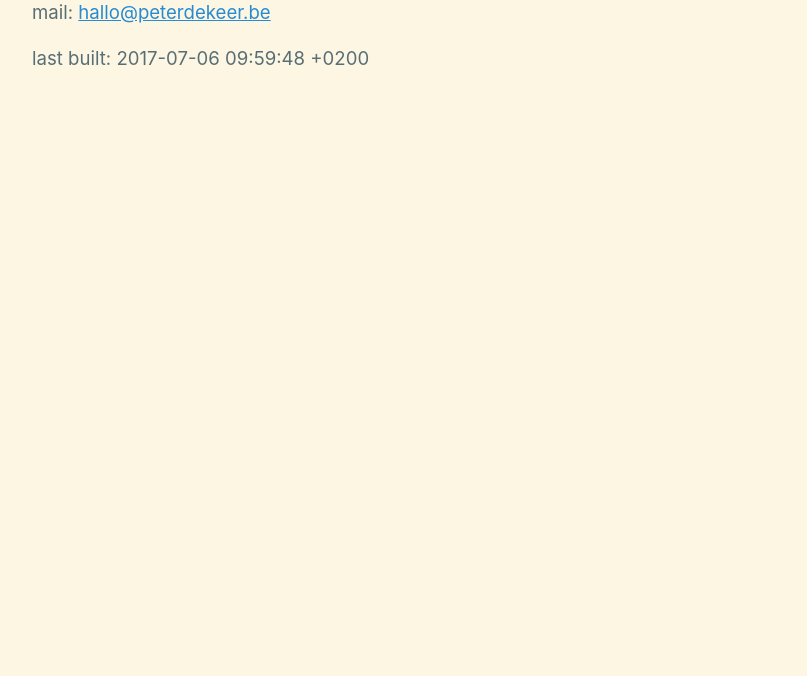
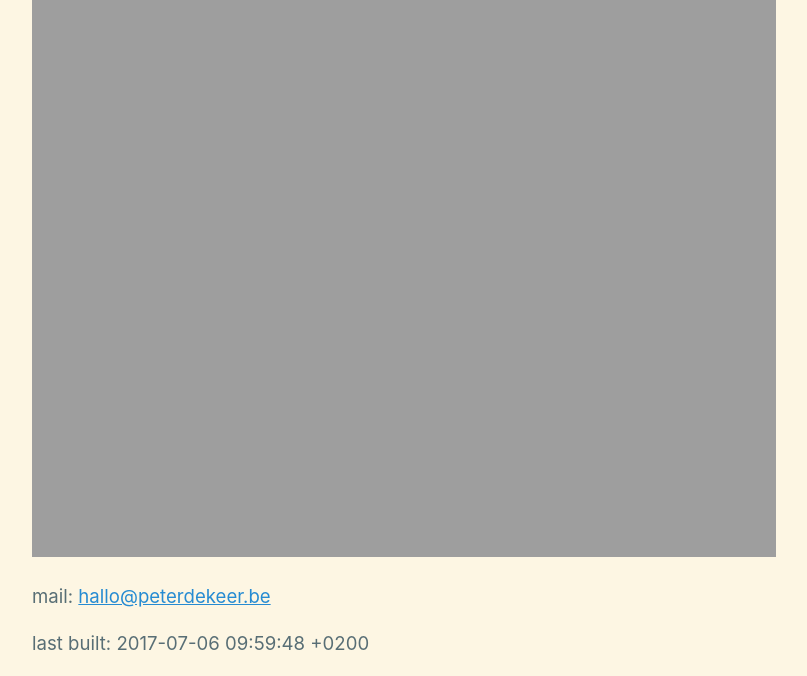
Before and after one commit to PeterDeKeer/PeterDeKeer.github.io, a Jekyll site: the page built from index.md, in a window 1280 px wide. Shown: the part 1063-1739 px from the top of the page, without its empty margins (236-1043 px from the left). Built offline with Jekyll 4.4.1, drawn with Linux system fonts in a browser that asks for light colours; before the commit the page ends 1155 px from its top, so only the background shows below that.

Commit message:
Update index.md

```diff
--- a/index.md
+++ b/index.md
@@ -20,3 +20,5 @@ title: T0-Triatlon ervaringen
 {% endfor %}
 
 <img src="//res.cloudinary.com/pdk/dpr_auto,f_auto,q_auto,w_auto:150:900/IMG_3854_rbwtfg" sizes="100vw">
+
+<img src="/images_api/dpr_auto,f_auto,q_auto,w_auto:150:900/IMG_3854_rbwtfg" sizes="100vw">
```
